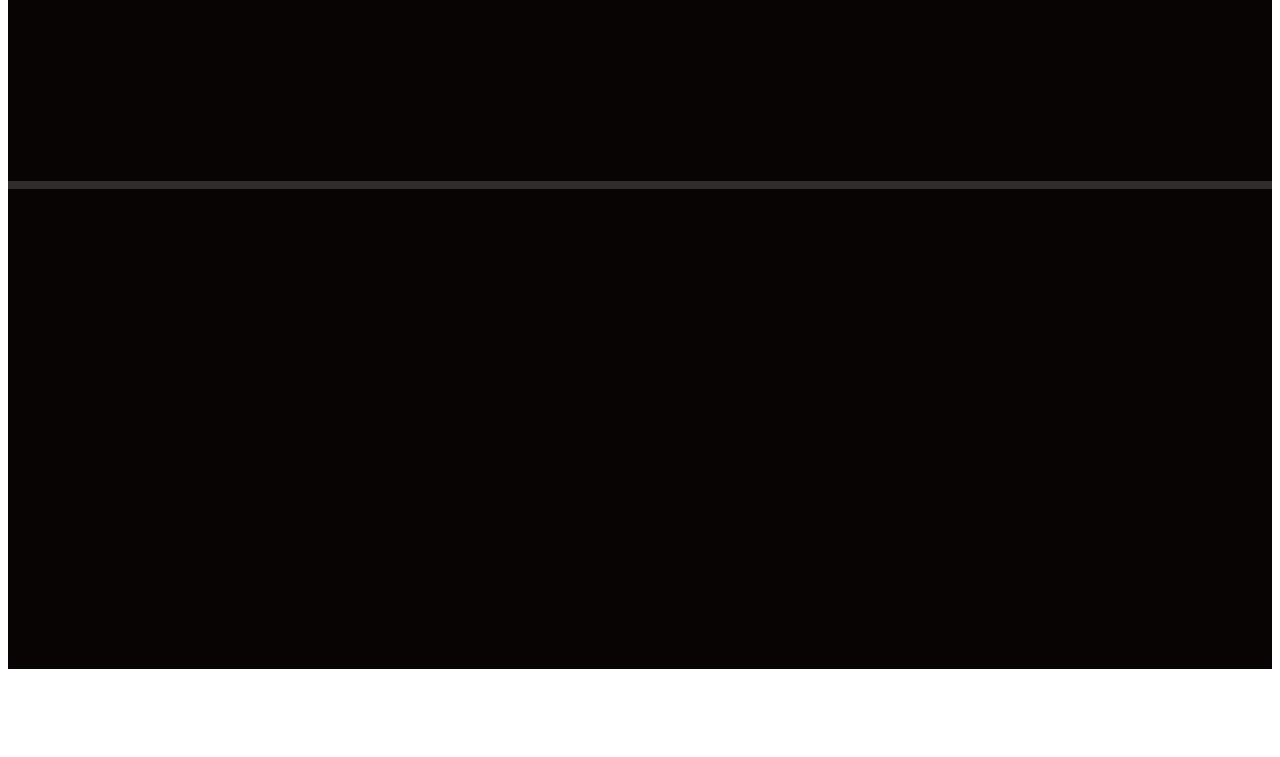
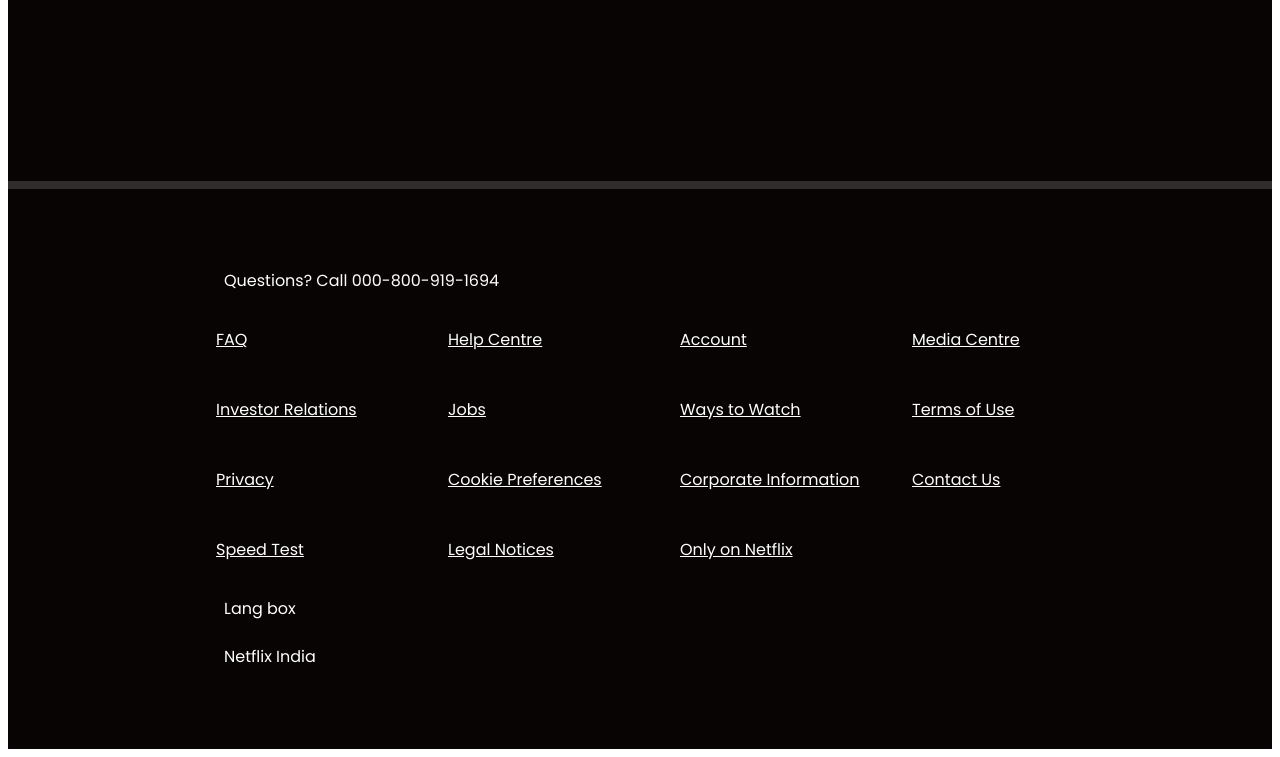
Before and after one commit to priyanshubarai/Netflix-Clone, a plain HTML site: page index.html in a window 1280 px wide. Shown: the part 4157-4914 px from the top of the page. Before the commit the page ends 4834 px from the top, so only its background shows below. Drawn offline with Linux system fonts and the light colour scheme.

Commit message:
footer layout done

```diff
--- a/index.html
+++ b/index.html
@@ -104,7 +104,31 @@
             </div>
         </div>
         <footer>
+            <div class="grid-box">
+                <ul class="parent-list">
+                    <li>Questions? Call 000-800-919-1694</li>
+                    <li><ul class="grid-items">
+                        <li>FAQ</li>
+                        <li>Help Centre</li>
+                        <li>Account</li>
+                        <li>Media Centre</li>
+                        <li>Investor Relations</li>
+                        <li>Jobs</li>
+                        <li>Ways to Watch</li>
+                        <li>Terms of Use</li>
+                        <li>Privacy</li>
+                        <li>Cookie Preferences</li>
+                        <li>Corporate Information</li>
+                        <li>Contact Us</li>
+                        <li>Speed Test</li>
+                        <li>Legal Notices</li>
+                        <li>Only on Netflix</li></ul>
+                    </li>
+                    <li>Lang box</li>
+                    <li>Netflix India</li>
+                </ul>
 
+            </div>
         </footer>
     </div>
 </body>
--- a/style.css
+++ b/style.css
@@ -365,4 +365,41 @@
     background-color: #080404;
     margin-top: 1vh;
     height: 60vh;
+    padding: 5vh 10vw;
 }
+
+footer > .grid-box{
+    background-color:#080404;
+    max-width: 100vw;
+    height: inherit;
+    display: grid;
+    align-items:center;
+}
+
+footer .grid-box .parent-list  .grid-items{
+    color: white;
+    background-color:#080404;
+    height: 35vh;
+    width: inherit;
+    display: grid;
+    grid-template-columns: repeat(4,1fr);
+    grid-template-rows: repeat(4, 1fr);
+    list-style-position: outside;
+}
+
+
+footer .grid-box .parent-list .grid-items > li{
+    align-self: center;
+    list-style-type: none;
+    text-decoration: underline;
+}
+
+footer .grid-box .parent-list > li{
+    list-style-type: none;
+    color: white;
+    line-height: 6vh;
+}
+
+footer .grid-box .parent-list > li:first-child ,footer .grid-box .parent-list >  li:last-child ,footer .grid-box .parent-list > li:nth-last-child(2){
+    padding-left: 6vh;
+}
```
